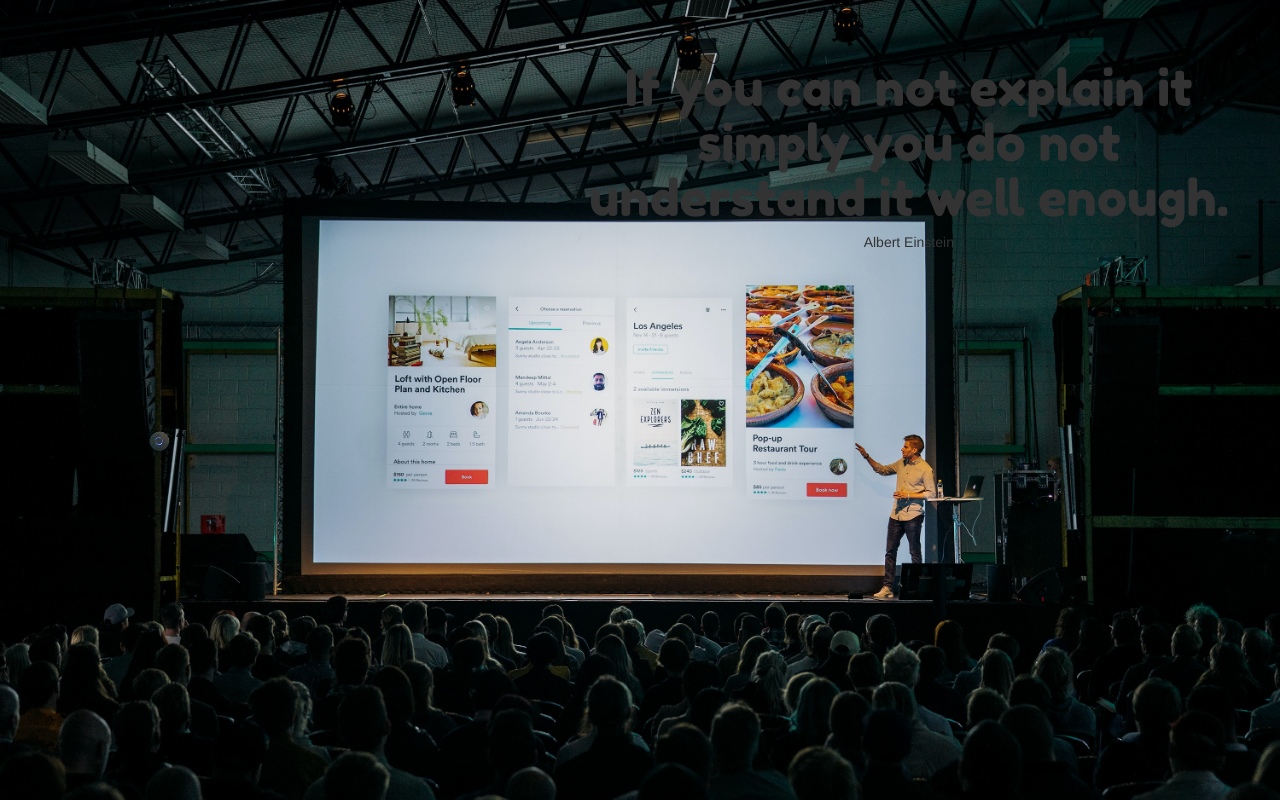
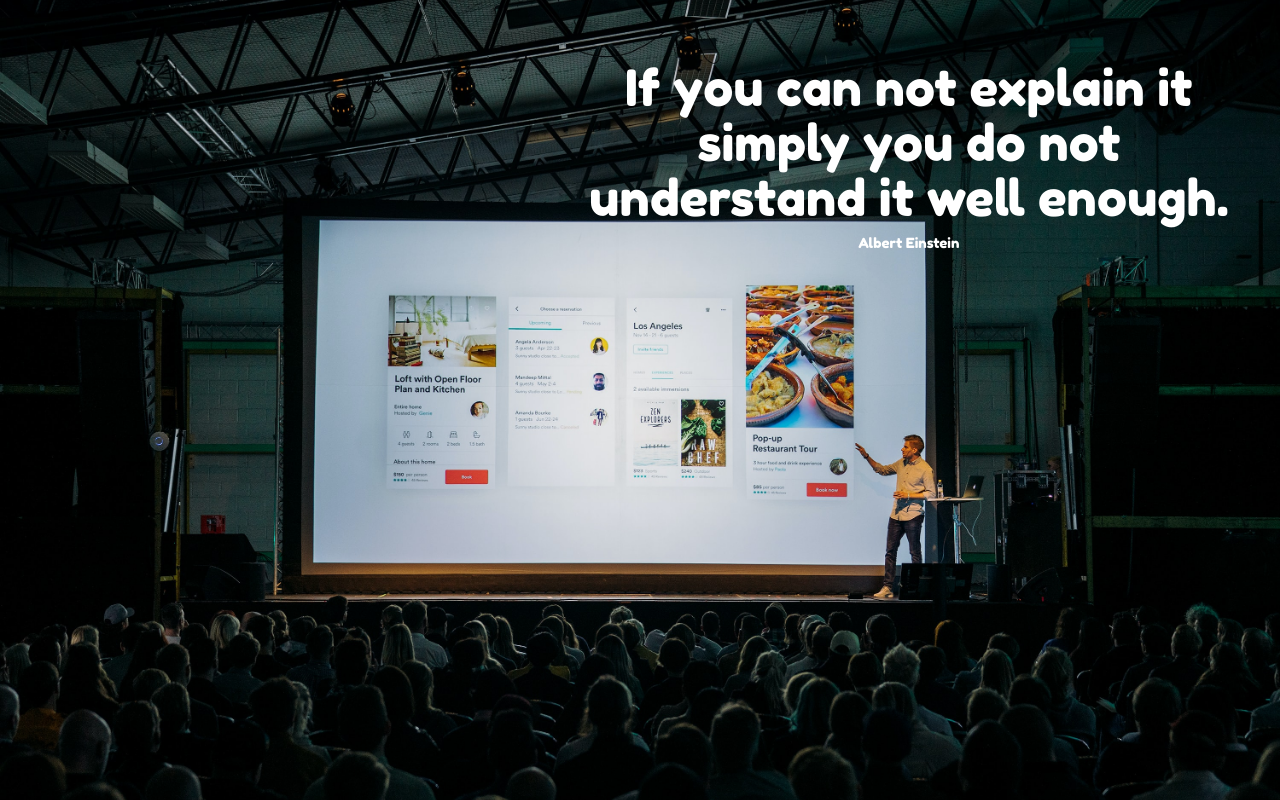
Before and after one commit to oyesa/PitchDom2, a Flask app: page / in a window 1280 px wide. Shown: the part 54-854 px from the top of the page. Run offline with Flask 2, Linux system fonts and the light colour scheme; data that the repository does not hold is empty; some libraries are stand-ins or nearby versions.

Commit message:
add LICENCE

```diff
--- a/app/static/css/base.css
+++ b/app/static/css/base.css
@@ -50,8 +50,10 @@ a {
 h1,
 h2,
 h3,
-h4 {
+h4,
+h5 {
   font-family: 'Fredoka One', cursive;
+  color: white;
 }
 
 a:hover {
```
Also changed, not shown: 1 other file.
